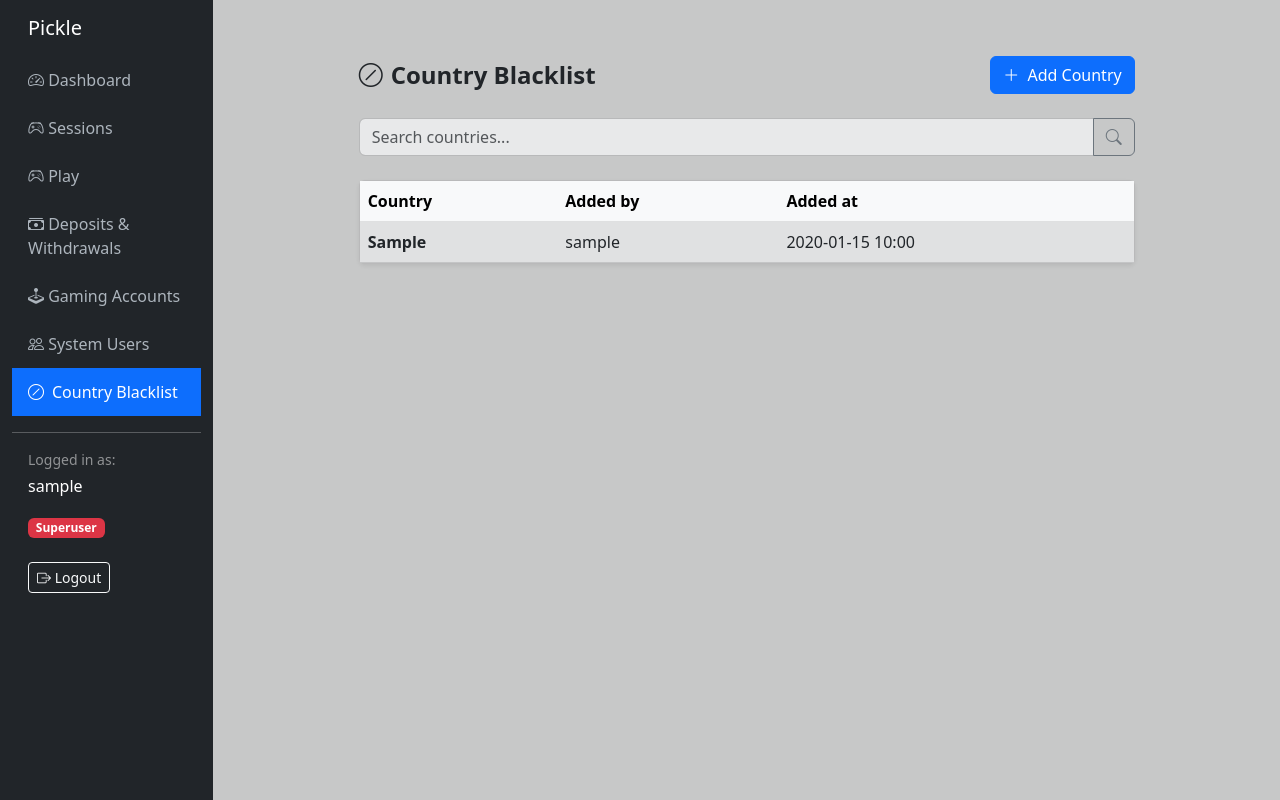
After one commit to lavzd13/pickle, a Django app: page /country-blacklist/ in a window 1280 px wide. The commit adds this page. Run offline with Django 5.2, Linux system fonts and the light colour scheme; a user stored in the database is signed in; tables that the repository leaves empty hold one stand-in row (values such as "Sample post").

Commit message:
redesigned d/w reports page; adde new page country blacklist;

```diff
--- a/accounts/models.py
+++ b/accounts/models.py
@@ -348,3 +348,15 @@ class WithdrawalOrder(models.Model):
 
     def __str__(self):
         return f"WithdrawalOrder {self.account.nick}"
+
+class CountryBlackList(models.Model):
+    """Countries which are on blacklist because of SMS not arriving on grizzly"""
+    country = models.CharField(blank=True)
+    created_by = models.ForeignKey(User, on_delete=models.SET_NULL, null=True, related_name='country_blacklist')
+    created_at = models.DateTimeField(auto_now_add=True)
+
+    class Meta:
+        db_table = 'country_blacklist'
+
+    def __str__(self):
+        return f"{self.country}"
--- a/accounts/urls.py
+++ b/accounts/urls.py
@@ -30,8 +30,8 @@ urlpatterns = [
     path('users/<int:pk>/edit/', web_views.user_edit, name='user_edit'),
     path('users/<int:pk>/delete/', web_views.user_delete, name='user_delete'),
 
-	# Play
-	path('play/', web_views.play, name='play'),
+    # Play
+    path('play/', web_views.play, name='play'),
     path('play/eligible-account/', web_views.eligible_account, name='eligible_account'),
     path('play/start-session/', web_views.start_session_play, name='start_session_play'),
     path('play/finish-session/', web_views.finish_session_play, name='finish_session_play'),
@@ -59,6 +59,11 @@ urlpatterns = [
     path('deposit-withdrawal/history/', web_views.deposit_withdrawal_history, name='deposit_withdrawal_history'),
     path('account-search/', web_views.account_search, name='account_search'),
 
+    # Country Blacklist
+    path('country-blacklist/', web_views.country_blacklist, name='country_blacklist'),
+    path('country-blacklist/add/', web_views.country_blacklist_add, name='country_blacklist_add'),
+
+
     # Service Worker (must be at root for full scope)
     path('sw.js', web_views.service_worker_js, name='service_worker_js'),
 ]
--- a/accounts/web_views.py
+++ b/accounts/web_views.py
@@ -8,7 +8,7 @@ from django.contrib import messages
 from django.contrib.auth.models import User
 from django.db.models import Count, Q
 from django.utils import timezone
-from .models import PlaySession, AccountDetail, Payment, Location, Security, LastTransaction, PlayInfo, Deposit, Withdrawal, Network, DepositOrder, WithdrawalOrder
+from .models import PlaySession, AccountDetail, Payment, Location, Security, LastTransaction, PlayInfo, Deposit, Withdrawal, Network, DepositOrder, WithdrawalOrder, CountryBlackList
 from django.db.models import Sum
 from django.forms import modelformset_factory
 from django.http import JsonResponse, HttpResponse, Http404
@@ -113,6 +113,8 @@ def _group_sessions_by_day(sessions):
         hours = total_seconds // 3600
         minutes = (total_seconds % 3600) // 60
 
+        has_ongoing = any(s.is_active and not s.is_pending and not s.is_done for s in day_sessions)
+
         result.append({
             'account': day_sessions[0].account,
             'session_date': session_date,
@@ -122,6 +124,7 @@ def _group_sessions_by_day(sessions):
             'total_duration_display': f"{hours}h {minutes}m" if hours else f"{minutes}m",
             'created_by': day_sessions[0].created_by,
             'notes': '; '.join(s.notes for s in day_sessions if s.notes),
+            'has_ongoing': has_ongoing,
         })
 
     result.sort(key=lambda x: x['session_date'], reverse=True)
@@ -300,7 +303,7 @@ def manage_day_sessions(request, account_id, date):
 @user_passes_test(is_superuser)
 def account_list(request):
     """List all accounts (superuser only)"""
-    all_accounts = AccountDetail.objects.all().select_related('payment', 'last_transaction')
+    all_accounts = AccountDetail.objects.all().select_related('payment', 'last_transaction').order_by('creation_date', 'id')
 
     groups = [
         ('Active',   'acc-active',   [a for a in all_accounts if a.is_active]),
@@ -850,20 +853,23 @@ def active_sessions(request):
 
     done_result = []
     for s in done_qs:
-        try:
-            meta = _json.loads(s.notes or '{}')
-            if 'remaining_after' in meta:
-                remaining_after = int(meta['remaining_after'])
-            else:
+        import re as _re
+        notes = s.notes or ''
+        m = _re.search(r'Remaining:\s*(\d+)', notes)
+        if m:
+            remaining_after = int(m.group(1))
+        else:
+            try:
+                meta = _json.loads(notes)
                 r = int(meta.get('r', 0))
-                start_dt = _dt.combine(today, s.start_time)
-                end_dt = _dt.combine(today, s.end_time)
-                if end_dt < start_dt:
-                    end_dt += timedelta(days=1)
-                actual_minutes = int((end_dt - start_dt).total_seconds() / 60)
-                remaining_after = max(0, r - actual_minutes)
-        except Exception:
-            remaining_after = 0
+            except Exception:
+                r = 0
+            start_dt = _dt.combine(today, s.start_time)
+            end_dt = _dt.combine(today, s.end_time)
+            if end_dt < start_dt:
+                end_dt += timedelta(days=1)
+            actual_minutes = int((end_dt - start_dt).total_seconds() / 60)
+            remaining_after = max(0, r - actual_minutes)
         acc = s.account
         done_result.append({
             'session_id': s.id,
@@ -971,7 +977,7 @@ def finish_session_play(request):
     remaining_after = max(0, r - actual_minutes)
 
     session.is_active = False
-    session.notes = _json.dumps({'d': given_duration, 'r': r, 'actual': actual_minutes, 'remaining_after': remaining_after})
+    session.notes = f"Given duration: {given_duration} min; Actual duration: {actual_minutes} min; Remaining: {remaining_after} min"
     session.save(update_fields=['is_active', 'notes'])
 
     return JsonResponse({'ok': True})
@@ -1010,13 +1016,13 @@ def resume_session_play(request):
     if session.paused and session.pause_time:
         # Calculate how long it was paused
         paused_duration = timezone.now() - session.pause_time
-        paused_minutes = int(paused_duration.total_seconds() / 60)
+        paused_seconds = int(paused_duration.total_seconds())
 
         # Extend end_time by the paused duration
         from datetime import datetime, timedelta
         today = session.session_date
         current_end = datetime.combine(today, session.end_time)
-        new_end = current_end + timedelta(minutes=paused_minutes)
+        new_end = current_end + timedelta(seconds=paused_seconds)
         session.end_time = new_end.time()
 
         # Clear pause state
@@ -1074,7 +1080,7 @@ def stop_session(request):
     session.is_done = True
     session.paused = False
     session.break_until = timezone.now() + timedelta(minutes=break_minutes)
-    session.notes = _json.dumps({'d': given_duration, 'r': r, 'actual': actual_minutes, 'remaining_after': remaining_after})
+    session.notes = f"Given duration: {given_duration} min; Actual duration: {actual_minutes} min; Remaining: {remaining_after} min"
     session.save(update_fields=['end_time', 'is_done', 'paused', 'break_until', 'notes'])
 
     return JsonResponse({'ok': True, 'remaining_after': remaining_after})
@@ -1490,3 +1496,23 @@ self.addEventListener('message', function(event) {
 });
 """
     return HttpResponse(js, content_type='application/javascript')
+
+@login_required
+@user_passes_test(is_superuser)
+def country_blacklist(request):
+    q = request.GET.get('q', '').strip()
+    countries = CountryBlackList.objects.all().order_by('country')
+    if q:
+        countries = countries.filter(country__icontains=q)
+    return render(request, 'accounts/country_blacklist.html', {'countries': countries, 'q': q})
+
+
+@login_required
+@user_passes_test(is_superuser)
+def country_blacklist_add(request):
+    if request.method == 'POST':
+        country = request.POST.get('country', '').strip()
+        if country:
+            CountryBlackList.objects.create(country=country, created_by=request.user)
+        return redirect('country_blacklist')
+    return render(request, 'accounts/country_blacklist_add.html')
--- /dev/null
+++ b/templates/accounts/country_blacklist.html
@@ -0,0 +1,58 @@
+{% extends 'base.html' %}
+
+{% block title %}Country Blacklist{% endblock %}
+
+{% block content %}
+<div class="container-fluid py-4" style="max-width: 800px;">
+
+    <div class="d-flex justify-content-between align-items-center mb-4">
+        <h4 class="mb-0 fw-semibold"><i class="bi bi-slash-circle me-2"></i>Country Blacklist</h4>
+        <a href="{% url 'country_blacklist_add' %}" class="btn btn-primary">
+            <i class="bi bi-plus-lg me-1"></i> Add Country
+        </a>
+    </div>
+
+    <form method="get" class="mb-4">
+        <div class="input-group">
+            <input type="text" name="q" class="form-control" placeholder="Search countries..." value="{{ q }}">
+            <button class="btn btn-outline-secondary" type="submit">
+                <i class="bi bi-search"></i>
+            </button>
+            {% if q %}
+            <a href="{% url 'country_blacklist' %}" class="btn btn-outline-danger">Clear</a>
+            {% endif %}
+        </div>
+    </form>
+
+    <div class="card shadow-sm">
+        <div class="card-body p-0">
+            {% if countries %}
+            <table class="table table-hover mb-0">
+                <thead class="table-light">
+                    <tr>
+                        <th>Country</th>
+                        <th>Added by</th>
+                        <th>Added at</th>
+                    </tr>
+                </thead>
+                <tbody>
+                    {% for c in countries %}
+                    <tr>
+                        <td class="fw-semibold">{{ c.country }}</td>
+                        <td>{{ c.created_by.username|default:"-" }}</td>
+                        <td>{{ c.created_at|date:"Y-m-d H:i" }}</td>
+                    </tr>
+                    {% endfor %}
+                </tbody>
+            </table>
+            {% else %}
+            <div class="text-center text-muted py-5">
+                <i class="bi bi-slash-circle fs-1"></i>
+                <p class="mt-2">No blacklisted countries{% if q %} matching "{{ q }}"{% endif %}.</p>
+            </div>
+            {% endif %}
+        </div>
+    </div>
+
+</div>
+{% endblock %}
--- a/templates/accounts/session_list.html
+++ b/templates/accounts/session_list.html
@@ -68,7 +68,11 @@
                     {% for entry in daily_entries %}
                     <tr>
                         <td>
-                            <strong>{{ entry.account.nick }}</strong><br>
+                            <strong>{{ entry.account.nick }}</strong>
+                            {% if entry.has_ongoing %}
+                            <span class="badge bg-success ms-1">Ongoing</span>
+                            {% endif %}
+                            <br>
                             <small class="text-muted">{{ entry.account.email }}</small>
                         </td>
                         <td>{{ entry.session_date|date:"Y-m-d" }}</td>
--- a/templates/base.html
+++ b/templates/base.html
@@ -179,6 +179,12 @@
                                 <i class="bi bi-people"></i> System Users
                             </a>
                         </li>
+						<li class="nav-item">
+						    <a class="nav-link {% if request.resolver_match.url_name == 'country_blacklist' %}active{% endif %}" href="{% url 'country_blacklist' %}">
+						        <i class="bi bi-slash-circle me-2"></i>Country Blacklist
+						    </a>
+						</li>
+
                         {% endif %}
                     </ul>
 
```
Also changed, not shown: templates/accounts/country_blacklist_add.html (added, +32 -0 lines), templates/accounts/deposit_withdrawal_reports.html (+14 -2 lines), today.md (+1 -1 lines), accounts/migrations/0037_countryblacklist.py (added).
